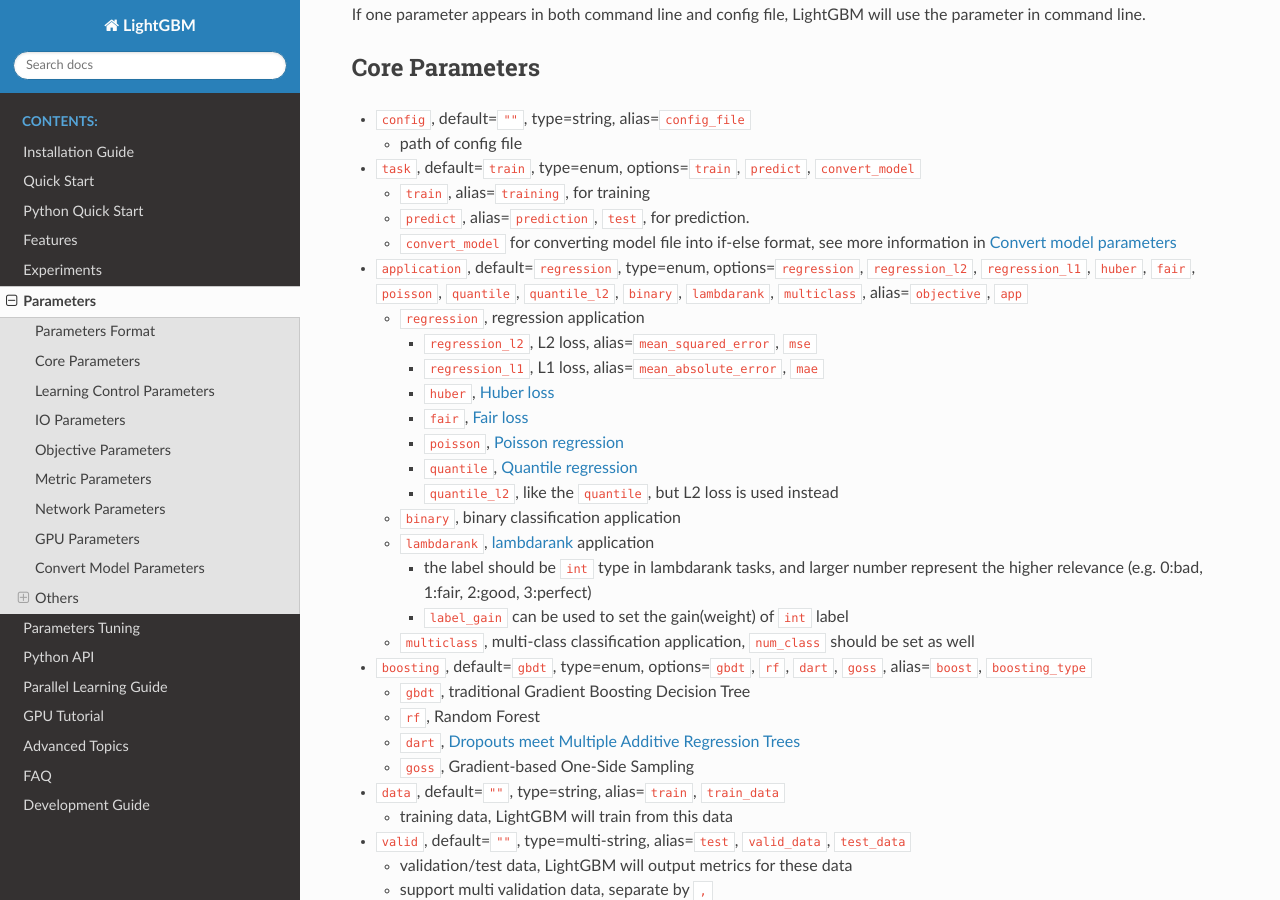
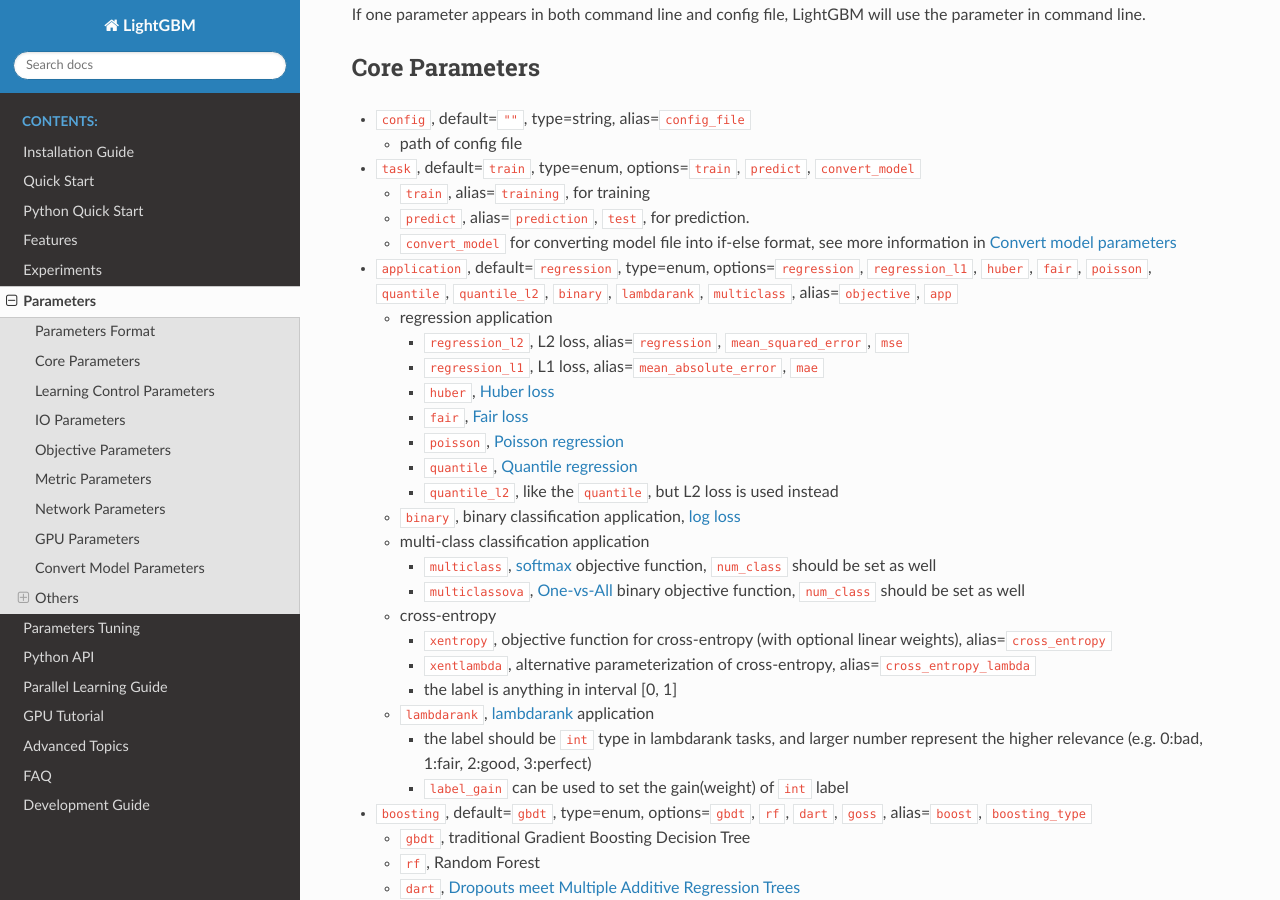
Before and after one commit to microsoft/LightGBM, a Sphinx documentation site: the page built from docs/Parameters.rst, in a window 1280 px wide and 900 px high, scrolled down 796 px. Built offline with Sphinx 7.4.7 and the Read the Docs theme 2.0.0, drawn with Linux system fonts in a browser that asks for light colours.

Commit message:
added missed objectives to docs

```diff
--- a/docs/Parameters.rst
+++ b/docs/Parameters.rst
@@ -48,13 +48,13 @@
    -  ``convert_model`` for converting model file into if-else format, see more information in `Convert model parameters <#convert-model-parameters>`__
 
 -  ``application``, default=\ ``regression``, type=enum,
-   options=\ ``regression``, ``regression_l2``, ``regression_l1``, ``huber``, ``fair``, ``poisson``, ``quantile``, ``quantile_l2``,
+   options=\ ``regression``, ``regression_l1``, ``huber``, ``fair``, ``poisson``, ``quantile``, ``quantile_l2``,
    ``binary``, ``lambdarank``, ``multiclass``,
    alias=\ ``objective``, ``app``
 
-   -  ``regression``, regression application
+   -  regression application
 
-      -  ``regression_l2``, L2 loss, alias=\ ``mean_squared_error``, ``mse``
+      -  ``regression_l2``, L2 loss, alias=\ ``regression``, ``mean_squared_error``, ``mse``
 
       -  ``regression_l1``, L1 loss, alias=\ ``mean_absolute_error``, ``mae``
 
@@ -68,15 +68,27 @@
 
       -  ``quantile_l2``, like the ``quantile``, but L2 loss is used instead
 
-   -  ``binary``, binary classification application
+   -  ``binary``, binary classification application, `log loss`_
+
+   -  multi-class classification application
+
+      -  ``multiclass``, `softmax`_ objective function, ``num_class`` should be set as well
+
+      -  ``multiclassova``, `One-vs-All`_ binary objective function, ``num_class`` should be set as well
+
+   -  cross-entropy
+
+      -  ``xentropy``, objective function for cross-entropy (with optional linear weights), alias=\ ``cross_entropy``
+
+      -  ``xentlambda``, alternative parameterization of cross-entropy, alias=\ ``cross_entropy_lambda``
+
+      -  the label is anything in interval [0, 1]
 
    -  ``lambdarank``, `lambdarank`_ application
 
       -  the label should be ``int`` type in lambdarank tasks, and larger number represent the higher relevance (e.g. 0:bad, 1:fair, 2:good, 3:perfect)
 
       -  ``label_gain`` can be used to set the gain(weight) of ``int`` label
-
-   -  ``multiclass``, multi-class classification application, ``num_class`` should be set as well
 
 -  ``boosting``, default=\ ``gbdt``, type=enum,
    options=\ ``gbdt``, ``rf``, ``dart``, ``goss``,
@@ -751,3 +763,7 @@
 .. _AUC: https://en.wikipedia.org/wiki/Receiver_operating_characteristic#Area_under_the_curve
 
 .. _log loss: https://www.kaggle.com/wiki/LogLoss
+
+.. _softmax: https://en.wikipedia.org/wiki/Softmax_function
+
+.. _One-vs-All: https://en.wikipedia.org/wiki/Multiclass_classification#One-vs.-rest
```
